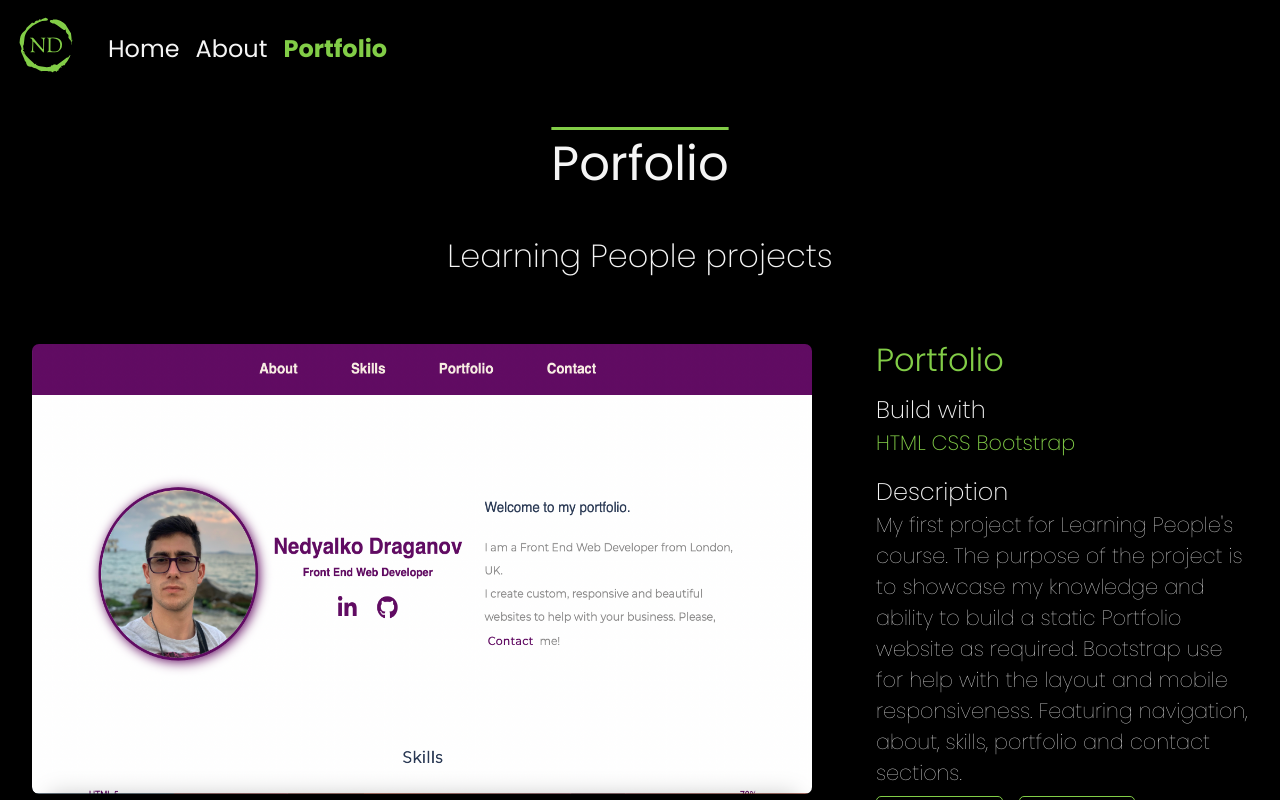
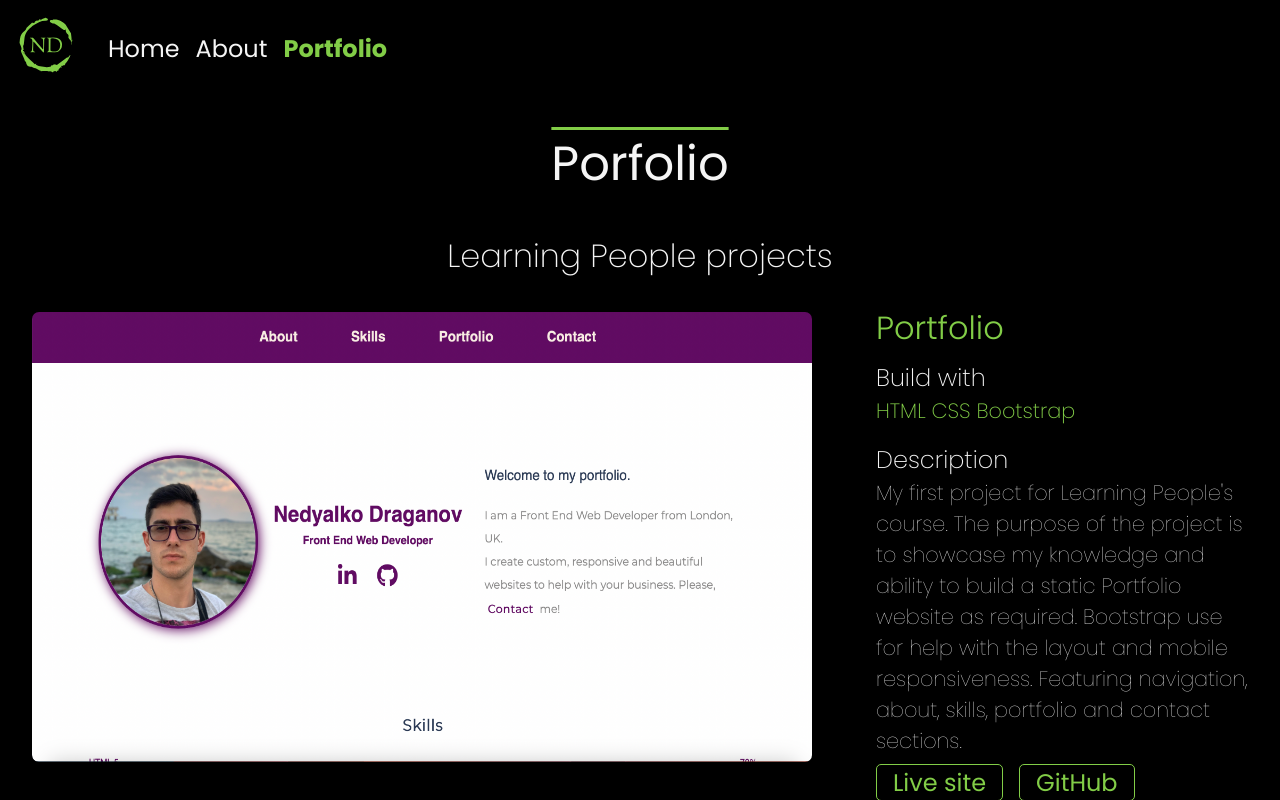
Before and after one commit to NDraganov/nedyalko-draganov, a Next.js app: page /portfolio in a window 1280 px wide. Shown: the top 800 px of the page. Built offline with nearby package versions, Linux system fonts and the light colour scheme.

Commit message:
Adjust spacing for heading in portfolio page

```diff
--- a/components/portfolio-page/project-item.module.css
+++ b/components/portfolio-page/project-item.module.css
@@ -3,7 +3,7 @@
   grid-template-columns: auto auto;
   gap: 4rem;
   color: var(--light-grey);
-  margin: 2rem 0;
+  margin-bottom: 2rem;
 }
 .project img {
   border-radius: 7px;
--- a/styles/globals.css
+++ b/styles/globals.css
@@ -33,5 +33,5 @@ h2 {
   font-size: 2rem;
   font-weight: 200;
   text-align: center;
-  margin: 2rem 0 4rem;
+  margin: 2rem 0 2rem;
 }
```
